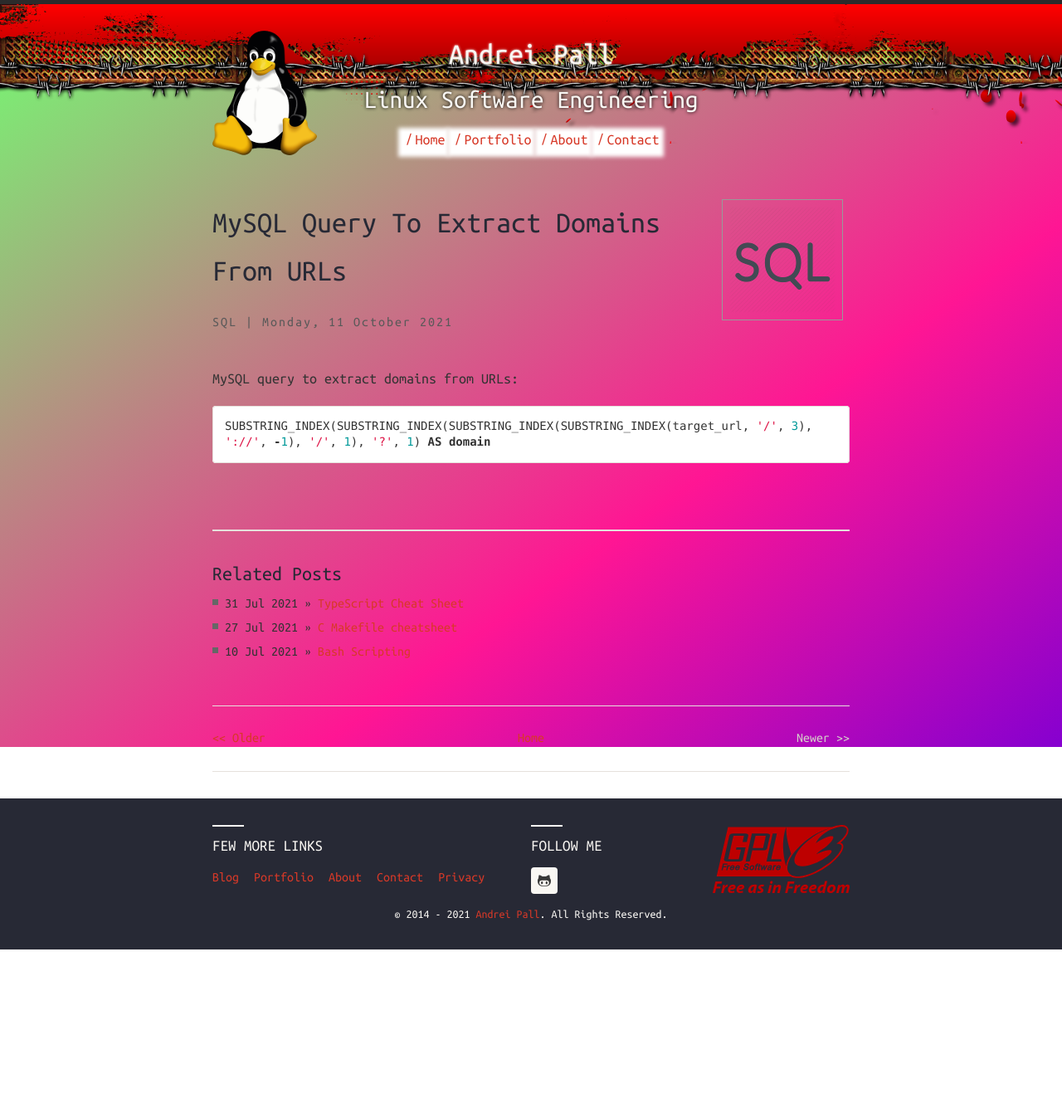
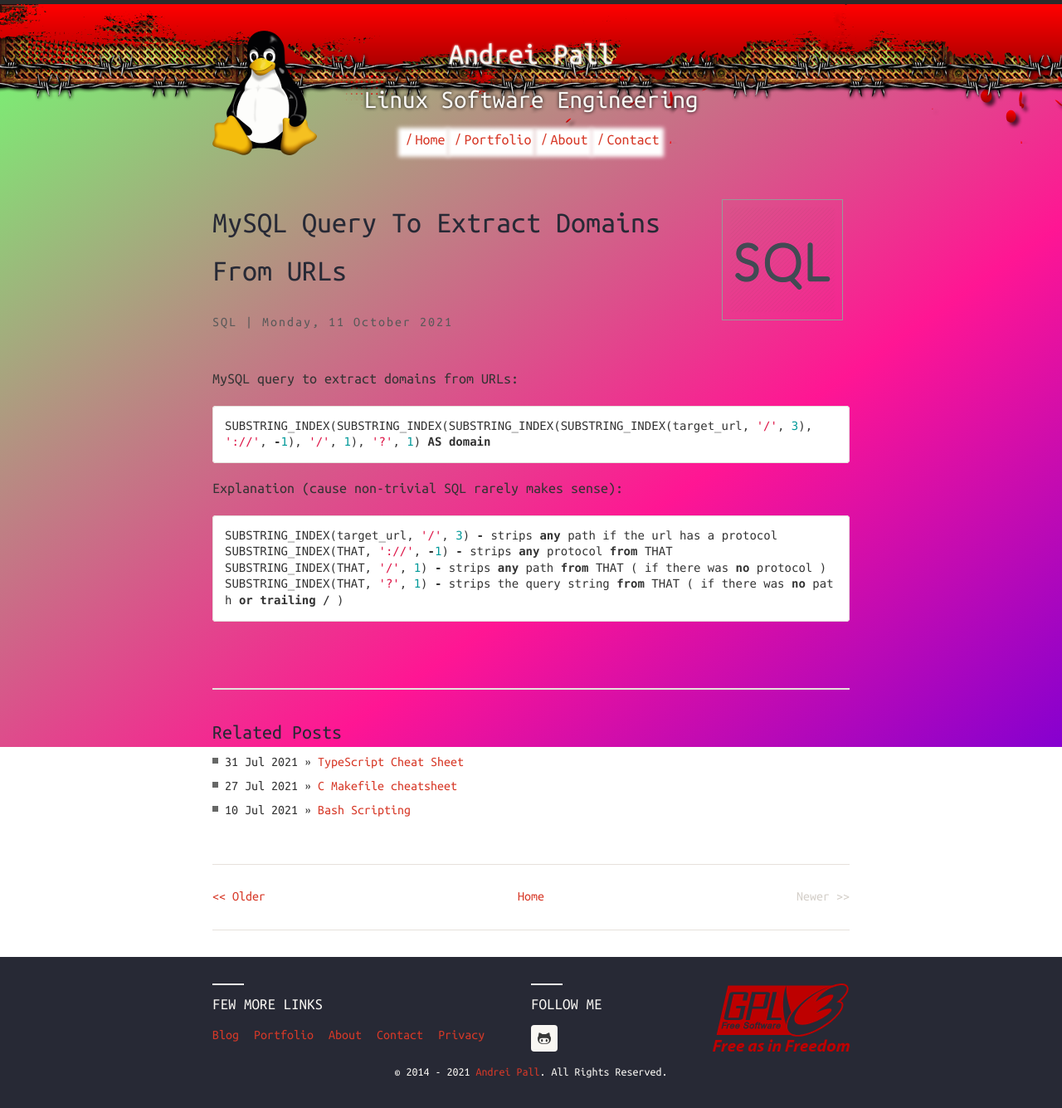
Before and after one commit to andreipall/andreipall.github.io, a Jekyll site: the page built from _posts/2021-10-11-mysql-query-to-extract-domains-from-urls.markdown, in a window 1280 px wide. Shown: the whole page at 83% size. Built offline with Jekyll 4.4.1, drawn with Linux system fonts in a browser that asks for light colours; comment, search, counter and statistics services are not loaded; before the commit the page ends 1144 px from its top, so only the background shows below that.

Commit message:
Update 2021-10-11-mysql-query-to-extract-domains-from-urls.markdown

```diff
--- a/_posts/2021-10-11-mysql-query-to-extract-domains-from-urls.markdown
+++ b/_posts/2021-10-11-mysql-query-to-extract-domains-from-urls.markdown
@@ -11,3 +11,10 @@
 {% highlight sql %}
 SUBSTRING_INDEX(SUBSTRING_INDEX(SUBSTRING_INDEX(SUBSTRING_INDEX(target_url, '/', 3), '://', -1), '/', 1), '?', 1) AS domain
 {% endhighlight %}
+<p>Explanation (cause non-trivial SQL rarely makes sense):</p>
+{% highlight sql %}
+SUBSTRING_INDEX(target_url, '/', 3) - strips any path if the url has a protocol
+SUBSTRING_INDEX(THAT, '://', -1) - strips any protocol from THAT
+SUBSTRING_INDEX(THAT, '/', 1) - strips any path from THAT ( if there was no protocol )
+SUBSTRING_INDEX(THAT, '?', 1) - strips the query string from THAT ( if there was no path or trailing / )
+{% endhighlight %}
```
